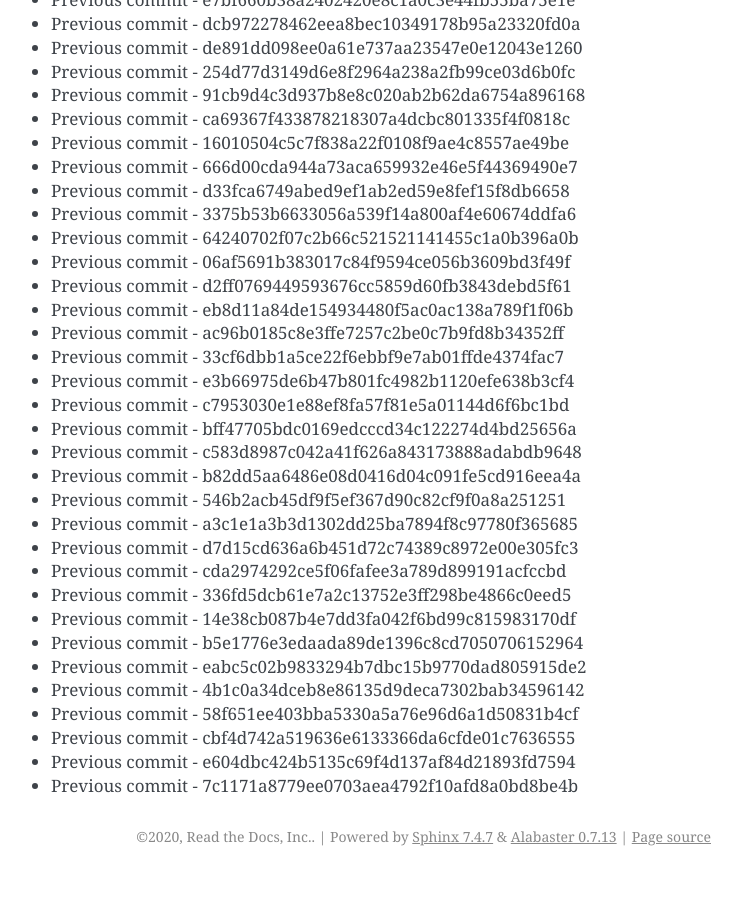
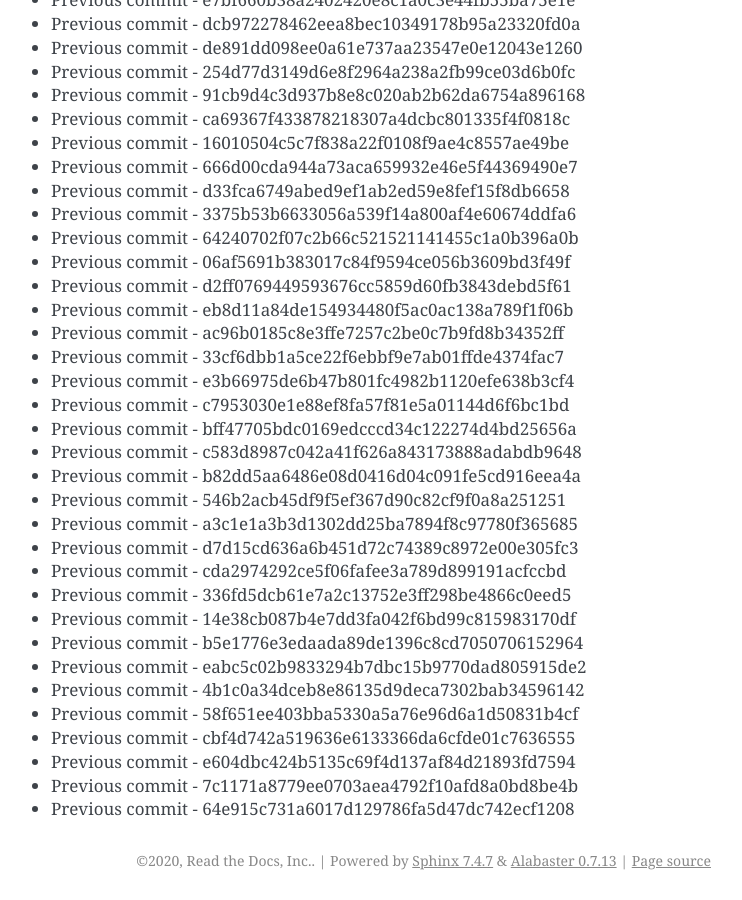
Before and after one commit to readthedocs/rtd-git-stresstest, a Sphinx documentation site: the page built from docs/updates.rst, in a window 1280 px wide and 900 px high, scrolled down 40872 px. Shown: the whole window, without its empty margins (399-1141 px from the left). Built offline with Sphinx 7.4.7, drawn with Linux system fonts in a browser that asks for light colours; before the commit the page ends 41748 px from its top, so only the background shows below that.

Commit message:
Generating commit from previous: 64e915c731a6017d129786fa5d47dc742ecf1208

```diff
--- a/docs/updates.rst
+++ b/docs/updates.rst
@@ -1749,3 +1749,4 @@ It can be tested for any performance characteristics.
 * Previous commit - cbf4d742a519636e6133366da6cfde01c7636555
 * Previous commit - e604dbc424b5135c69f4d137af84d21893fd7594
 * Previous commit - 7c1171a8779ee0703aea4792f10afd8a0bd8be4b
+* Previous commit - 64e915c731a6017d129786fa5d47dc742ecf1208
```
